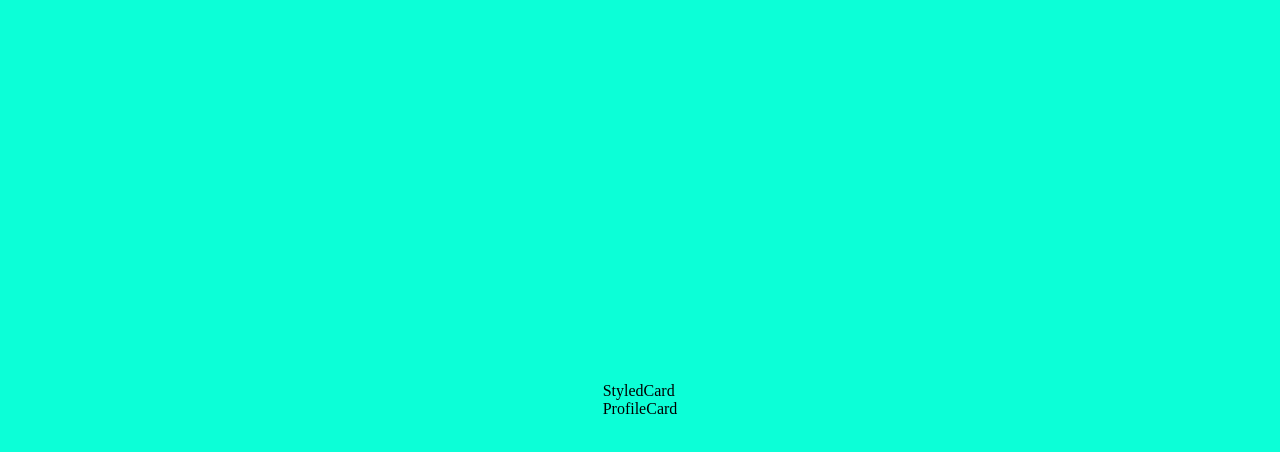
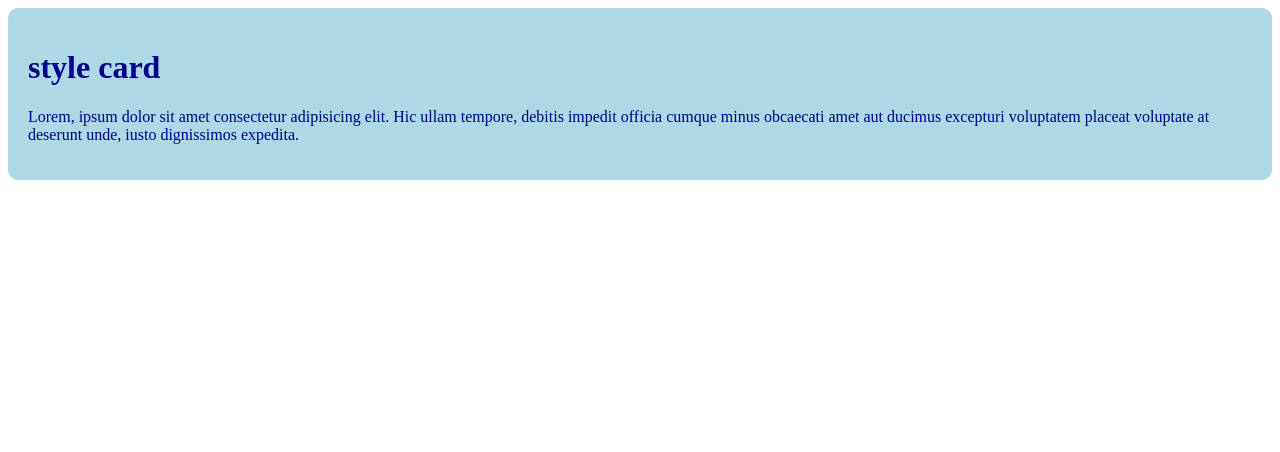
Before and after one commit to moharafat/react-X, a React (Vite) app: page / in a window 1280 px wide. Shown: the top 452 px of the page. Built offline with nearby package versions, Linux system fonts and the light colour scheme.

Commit message:
inlinestyle

```diff
--- a/src/App.jsx
+++ b/src/App.jsx
@@ -1,17 +1,14 @@
 import { FaCartArrowDown } from "react-icons/fa";
 import { PiTextbox } from "react-icons/pi";
 import React from "react";
-import "./index.css";
+// import "./index.css";
 import StyledCard from "./Components/StyledCard";
-import ProfileCard from "./Components/ProfileCard";
-
-const App = () => {
+function App() {
   return (
-    <section>
+    <div>
       <StyledCard />
-      <ProfileCard />
-    </section>
+    </div>
   );
-};
+}
 
 export default App;
--- a/src/Components/StyledCard.jsx
+++ b/src/Components/StyledCard.jsx
@@ -1,12 +1,20 @@
-import React from 'react'
-import "./styledCard.css"
+import React from "react";
+// import "./styledCard.css"
 
 const StyledCard = () => {
   return (
+    <div
+      style={{
+        background: "lightblue",
+        padding: "20px",
+        borderRadius: "10px",
+        color: "darkblue",
+      }}
+    >
+      <h1>style card</h1>
+      <p>Lorem, ipsum dolor sit amet consectetur adipisicing elit. Hic ullam tempore, debitis impedit officia cumque minus obcaecati amet aut ducimus excepturi voluptatem placeat voluptate at deserunt unde, iusto dignissimos expedita.</p>
+    </div>
+  );
+};
 
-    <div>StyledCard</div>
-  )
-
-}
-
-export default StyledCard
+export default StyledCard;
```
Also changed, not shown: src/Components/Card.jsx (+5 -7 lines), src/Components/IconComponent.jsx (added, +9 -0 lines).
